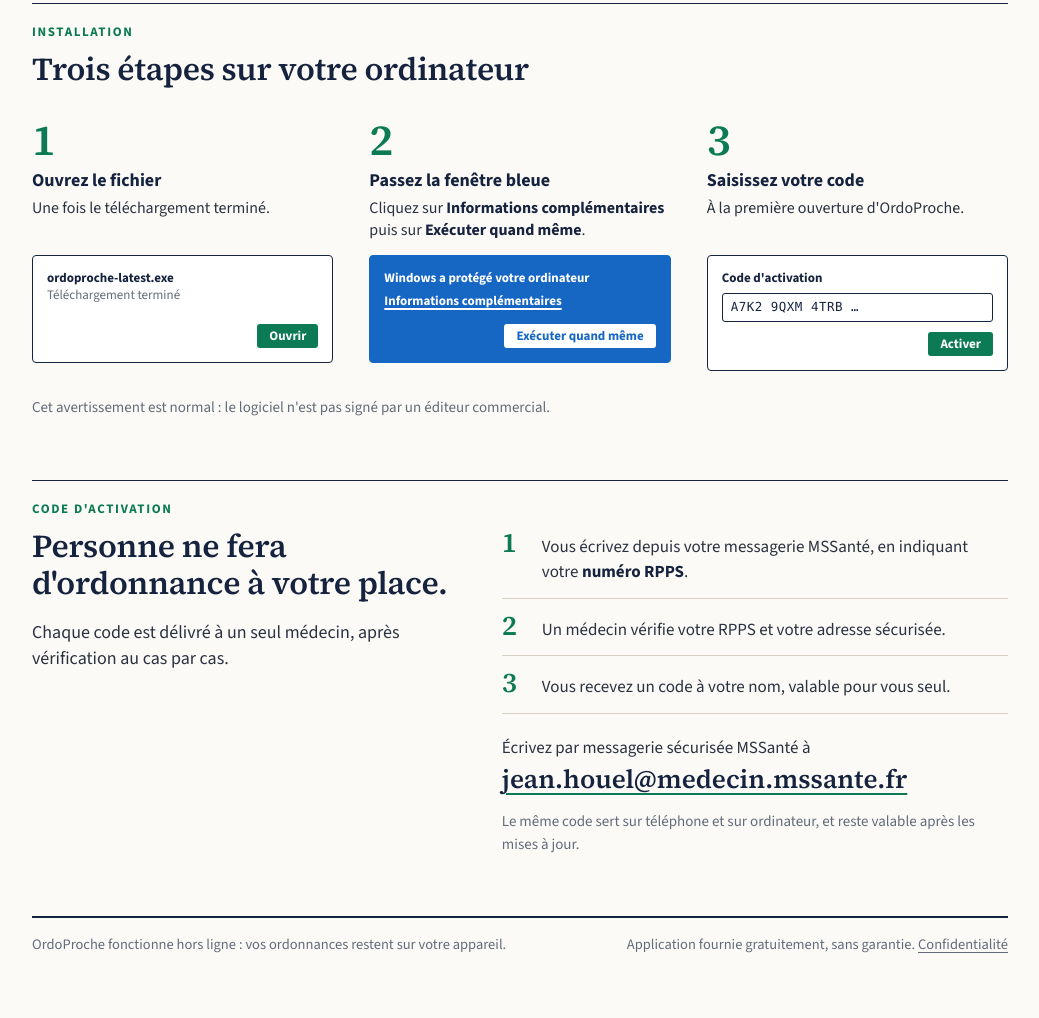
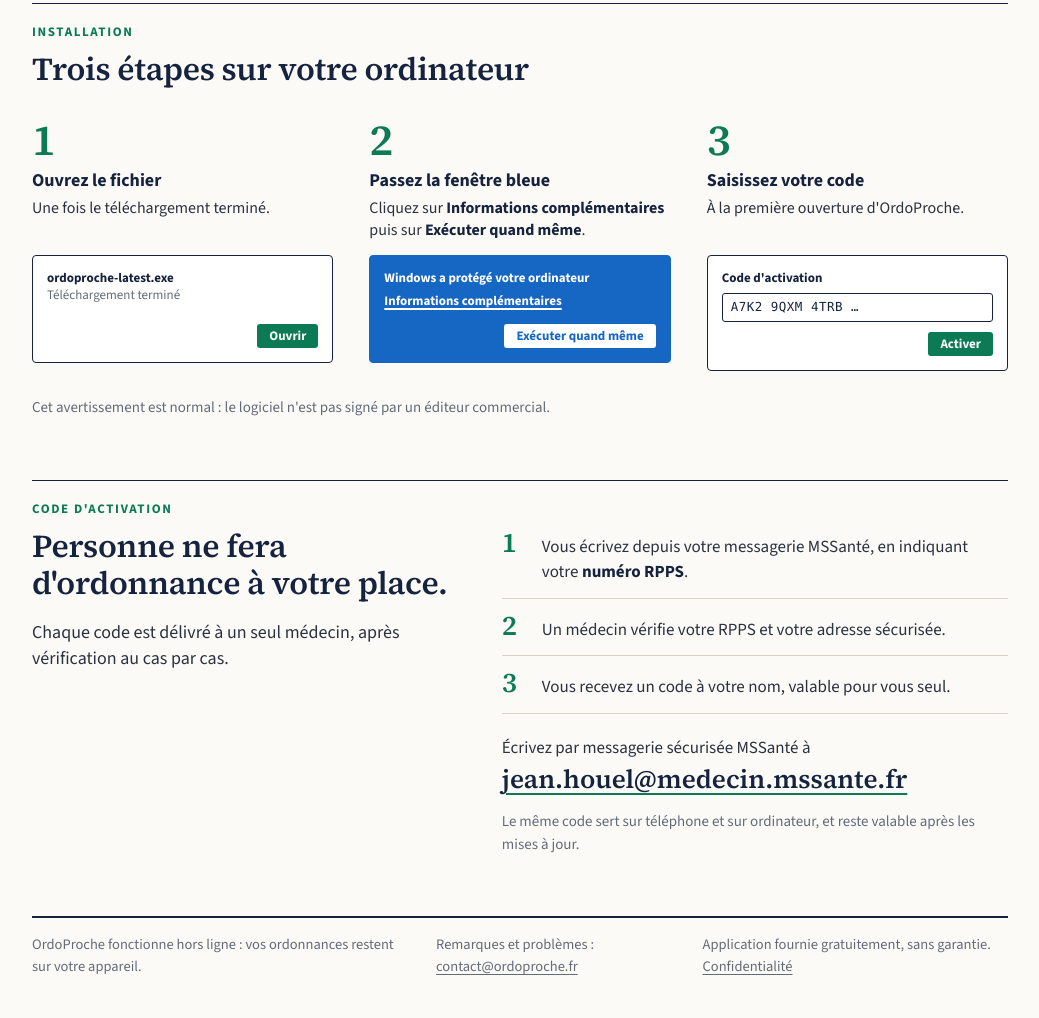
Before and after one commit to Ordoproche/ordoproche.github.io, a plain HTML site: page index.html in a window 1280 px wide. Shown: the part 605-1623 px from the top of the page, without its empty margins (120-1159 px from the left). Before the commit the page ends 1601 px from the top, so only its background shows below. Drawn offline with Linux system fonts and the light colour scheme; no server answers.

Commit message:
Bas de page : contact@ordoproche.fr pour les remarques et problèmes
Co-Authored-By: Claude Opus 5.5 <noreply@anthropic.com>
Claude-Session: https://claude.ai/code/session_01BWnDdEnXWgBb51pTrP4iVE

```diff
--- a/index.html
+++ b/index.html
@@ -267,6 +267,7 @@
 
   <footer>
     <span>OrdoProche fonctionne hors ligne : vos ordonnances restent sur votre appareil.</span>
+    <span>Remarques et problèmes : <a href="mailto:contact@ordoproche.fr">contact@ordoproche.fr</a></span>
     <span>Application fournie gratuitement, sans garantie. <a href="confidentialite.html">Confidentialité</a></span>
   </footer>
 </div>
```
